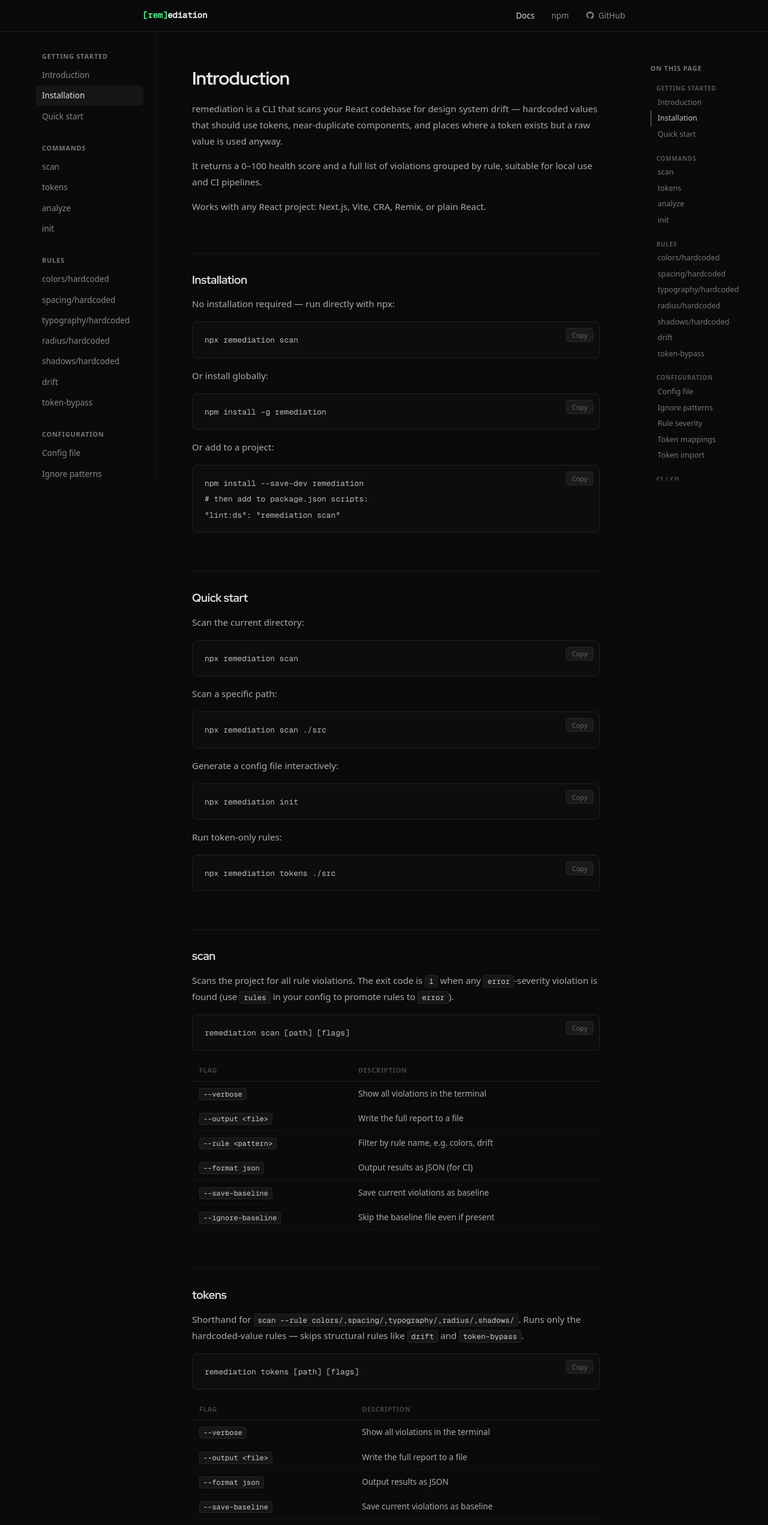
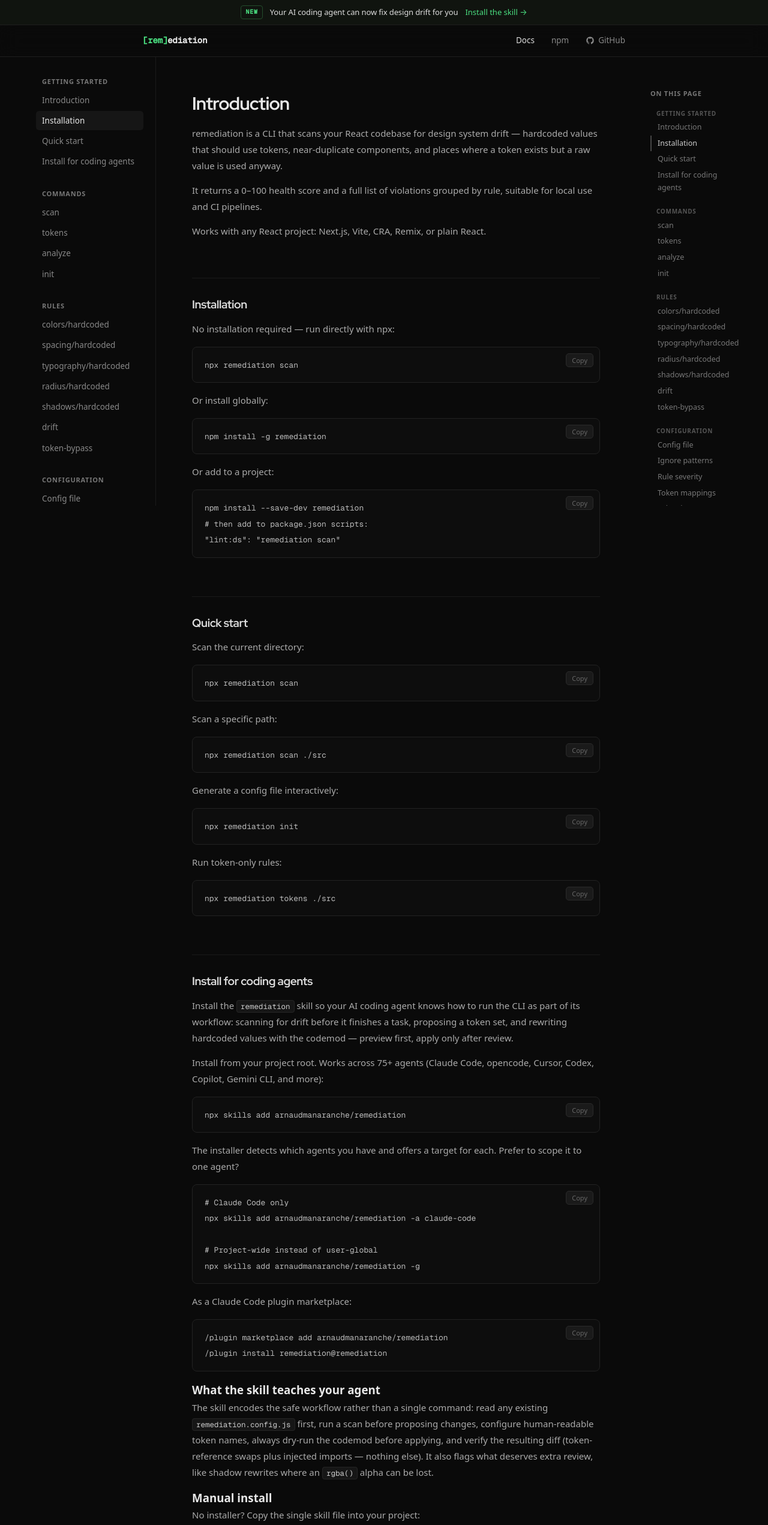
Before and after one commit to arnaudmanaranche/remediation, a React (Vite) app in the folder packages/website/: page /docs in a window 1280 px wide. Shown: the top 2542 px of the page at 60% size. Built offline with nearby package versions, Linux system fonts and the light colour scheme.

Commit message:
feat(website): NEW agent-skill banner on landing; promote 'Install for coding agents' into Getting started

```diff
--- a/packages/website/src/App.css
+++ b/packages/website/src/App.css
@@ -2,6 +2,53 @@
   display: flex;
   flex-direction: column;
   min-height: 100vh;
+}
+
+/* ── Announcement banner ─────────────────────────── */
+.banner {
+  display: flex;
+  align-items: center;
+  justify-content: center;
+  gap: 12px;
+  padding: 9px 28px;
+  border-bottom: 1px solid #1e1e1e;
+  background: #0e110e;
+  font-size: 13px;
+  color: #999;
+  transition: color 0.15s, background 0.15s;
+}
+
+.banner:hover {
+  color: #ddd;
+  background: #10140f;
+}
+
+.banner-badge {
+  font-family: var(--font-mono);
+  font-size: 10px;
+  font-weight: 600;
+  letter-spacing: 0.08em;
+  color: #4ade80;
+  border: 1px solid #234d2c;
+  border-radius: 4px;
+  padding: 2px 7px;
+  flex-shrink: 0;
+}
+
+.banner-text {
+  letter-spacing: -0.01em;
+}
+
+.banner-cta {
+  color: #6b6b6b;
+  white-space: nowrap;
+  transition: color 0.15s;
+}
+
+.banner:hover .banner-cta { color: #4ade80; }
+
+@media (max-width: 560px) {
+  .banner-text { display: none; }
 }
 
 /* ── Nav ─────────────────────────────────────────── */
--- a/packages/website/src/App.tsx
+++ b/packages/website/src/App.tsx
@@ -38,6 +38,7 @@ const FAQ_ITEMS = [
 export default function App() {
   return (
     <div className="page">
+      <Banner />
       <Nav />
       <Routes>
         <Route path="/" element={<HomePage />} />
@@ -45,6 +46,16 @@ export default function App() {
         <Route path="/docs/*" element={<DocsPage />} />
       </Routes>
     </div>
+  )
+}
+
+function Banner() {
+  return (
+    <Link to="/docs#getting-agents" className="banner">
+      <span className="banner-badge">NEW</span>
+      <span className="banner-text">Your AI coding agent can now fix design drift for you</span>
+      <span className="banner-cta">Install the skill →</span>
+    </Link>
   )
 }
 
--- a/packages/website/src/pages/DocsPage.tsx
+++ b/packages/website/src/pages/DocsPage.tsx
@@ -11,6 +11,7 @@ const SIDEBAR = [
       { id: 'introduction',  label: 'Introduction' },
       { id: 'installation',  label: 'Installation' },
       { id: 'quick-start',   label: 'Quick start' },
+      { id: 'getting-agents', label: 'Install for coding agents' },
     ],
   },
   {
@@ -49,12 +50,6 @@ const SIDEBAR = [
     items: [
       { id: 'ci-github',   label: 'GitHub Actions' },
       { id: 'ci-baseline', label: 'Baseline mode' },
-    ],
-  },
-  {
-    title: 'AI agents',
-    items: [
-      { id: 'agents-skill', label: 'Agent skill' },
     ],
   },
   {
@@ -275,6 +270,37 @@ function DocsContent() {
         <Code code="npx remediation init" />
         <p>Run token-only rules:</p>
         <Code code="npx remediation tokens ./src" />
+      </section>
+
+      {/* ── Install for coding agents ───────────── */}
+      <section>
+        <Heading id="getting-agents">Install for coding agents</Heading>
+        <p>
+          Install the <code>remediation</code> skill so your AI coding agent knows how to run
+          the CLI as part of its workflow: scanning for drift before it finishes a task,
+          proposing a token set, and rewriting hardcoded values with the codemod — preview
+          first, apply only after review.
+        </p>
+        <p>Install from your project root. Works across 75+ agents (Claude Code, opencode,
+        Cursor, Codex, Copilot, Gemini CLI, and more):</p>
+        <Code code="npx skills add arnaudmanaranche/remediation" />
+        <p>The installer detects which agents you have and offers a target for each.
+        Prefer to scope it to one agent?</p>
+        <Code code={`# Claude Code only\nnpx skills add arnaudmanaranche/remediation -a claude-code\n\n# Project-wide instead of user-global\nnpx skills add arnaudmanaranche/remediation -g`} />
+        <p>As a Claude Code plugin marketplace:</p>
+        <Code code={`/plugin marketplace add arnaudmanaranche/remediation\n/plugin install remediation@remediation`} />
+        <h3>What the skill teaches your agent</h3>
+        <p>
+          The skill encodes the safe workflow rather than a single command: read any existing{' '}
+          <code>remediation.config.js</code> first, run a scan before proposing changes,
+          configure human-readable token names, always dry-run the codemod before applying,
+          and verify the resulting diff (token-reference swaps plus injected imports — nothing
+          else). It also flags what deserves extra review, like shadow rewrites where an{' '}
+          <code>rgba()</code> alpha can be lost.
+        </p>
+        <h3>Manual install</h3>
+        <p>No installer? Copy the single skill file into your project:</p>
+        <Code code={`curl -o .claude/skills/remediation/SKILL.md \\\n  https://raw.githubusercontent.com/arnaudmanaranche/remediation/main/.claude/skills/remediation/SKILL.md`} />
       </section>
 
       {/* ── Commands ────────────────────────────── */}
@@ -515,31 +541,6 @@ function DocsContent() {
         <Code code="npx remediation scan --ignore-baseline" />
       </section>
 
-      {/* ── AI agents ───────────────────────────── */}
-      <section>
-        <Heading id="agents-skill">Agent skill</Heading>
-        <p>
-          The repo ships a skill that teaches AI coding agents (Claude Code, opencode) how to
-          drive remediation well: scan first, read the health score, configure token names,
-          preview the codemod, apply it, and verify the diff — including what a correct
-          rewrite looks like and which lines deserve extra review.
-        </p>
-        <p>
-          The repo is also a Claude Code plugin marketplace — the two-command install:
-        </p>
-        <Code code={`/plugin marketplace add arnaudmanaranche/remediation\n/plugin install remediation@remediation`} />
-        <p>
-          Or copy it manually into your project to make it available to your agent:
-        </p>
-        <Code code={`# from the remediation repo\ncurl -o .claude/skills/remediation/SKILL.md \\\n  https://raw.githubusercontent.com/arnaudmanaranche/remediation/main/.claude/skills/remediation/SKILL.md`} />
-        <p>
-          Once present at <code>.claude/skills/remediation/SKILL.md</code>, the agent picks it
-          up automatically whenever you ask for design-drift work ("tokenize this repo",
-          "why is my codebase failing design review?") — and stays out of the way for
-          everything else.
-        </p>
-      </section>
-
       {/* ── Privacy ─────────────────────────────── */}
       <section>
         <Heading id="telemetry">Telemetry</Heading>
```
